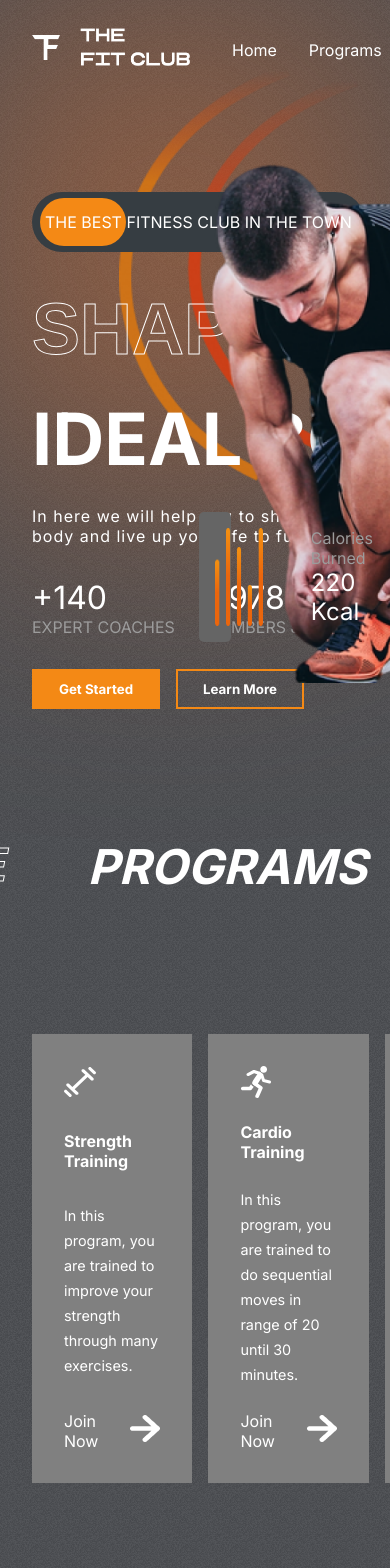
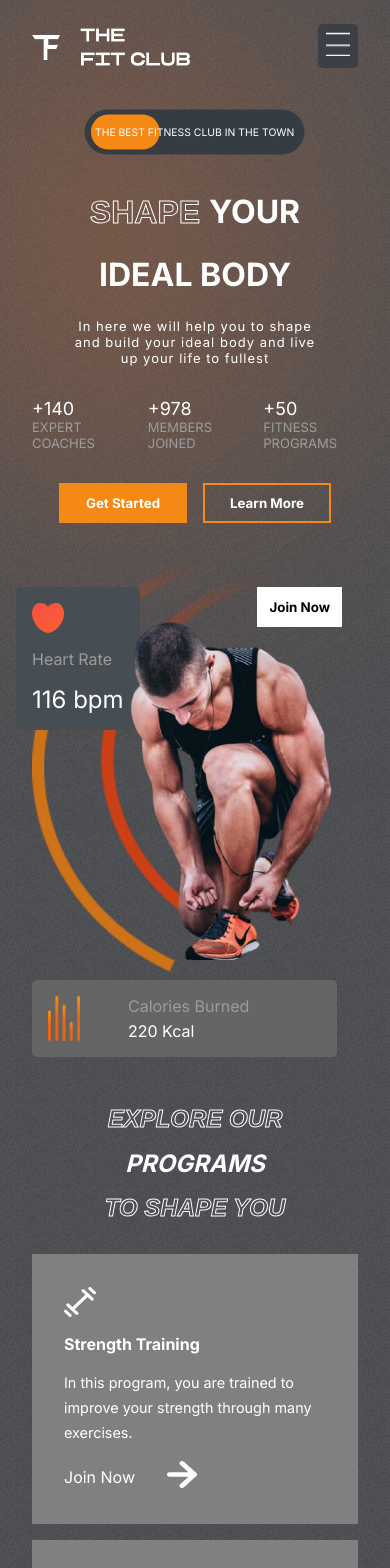
Before and after one commit to alveswellingtonn/Gym-React, a React (Create React App) app: page / in a window 390 px wide. Shown: the top 1568 px of the page. Built offline with nearby package versions, Linux system fonts and the light colour scheme.

Commit message:
making Responsive - Auto Scroll

```diff
--- a/package.json
+++ b/package.json
@@ -11,6 +11,7 @@
     "react": "^18.2.0",
     "react-dom": "^18.2.0",
     "react-scripts": "5.0.1",
+    "react-scroll": "^1.8.9",
     "web-vitals": "^2.1.4"
   },
   "scripts": {
--- a/src/components/Header/Header.css
+++ b/src/components/Header/Header.css
@@ -20,3 +20,17 @@
    color: var(--orange);
    cursor: pointer;
 }
+
+@media screen and (max-width: 768px) {
+    .header>:nth-child(2) {
+        position: fixed;
+        right: 2rem;
+        z-index: 99;
+    }
+
+    .header-menu {
+        flex-direction: column;
+        background-color: var(--appColor);
+        padding: 2rem;
+    }
+}
--- a/src/components/Header/Header.jsx
+++ b/src/components/Header/Header.jsx
@@ -1,20 +1,78 @@
-import React from 'react';
+import React, { useState } from 'react';
 import './Header.css';
 
 import Logo from '../../assets/logo.png';
+import Bars from '../../assets/bars.png';
+
+import { Link } from 'react-scroll';
 
 const Header = () => {
+
+  const mobile = window.innerWidth <= 768 ? true : false;
+  const [menuOpened, setMenuOpened] = useState(false);
+
   return (
     <div className='header'>
-        <img src={Logo} alt="logo" className='logo' />
+      <img src={Logo} alt="logo" className='logo' />
+
+      {(menuOpened === false && mobile === true) ? (
+        <div
+          style={{
+            backgroundColor: 'var(--appColor)',
+            padding: '0.5rem',
+            borderRadius: '5px'
+          }}
+
+          onClick={() => setMenuOpened(true)}
+        >
+          <img src={Bars} alt="bars" style={{ width: '1.5rem', height: '1.5rem' }} />
+        </div>
+      ) :
 
         <ul className='header-menu'>
-            <li>Home</li>
-            <li>Programs</li>
-            <li>Why us</li>
-            <li>Plans</li>
-            <li>Testimonials</li>
+          <li>
+          <Link
+              onClick={() => setMenuOpened(false)}
+              to='home'
+              span={true}
+              smooth={true}
+            >Home</Link>
+          </li>
+          <li>
+          <Link
+              onClick={() => setMenuOpened(false)}
+              to='programs'
+              span={true}
+              smooth={true}
+            >Programs</Link>
+          </li>
+          <li>
+            <Link
+              onClick={() => setMenuOpened(false)}
+              to='reasons'
+              span={true}
+              smooth={true}
+            >Why us</Link>
+          </li>
+          <li>
+            <Link
+              onClick={() => setMenuOpened(false)}
+              to='plans'
+              span={true}
+              smooth={true}
+            >Plans</Link>
+          </li>
+          <li>
+            <Link
+              onClick={() => setMenuOpened(false)}
+              to='testimonials'
+              span={true}
+              smooth={true}
+            >Testimonials</Link>
+          </li>
         </ul>
+
+      }
     </div>
   )
 }
--- a/src/components/Hero/Hero.css
+++ b/src/components/Hero/Hero.css
@@ -189,3 +189,84 @@
     height: 30rem;
     left: 0;
 }
+
+@media screen and (max-width: 768px) {
+    .hero {
+        flex-direction: column;
+    }
+
+    .hero-blur{
+        width: 14rem;
+    }
+
+    .the-best-ad {
+        margin-top: 0;
+        font-size: small;
+        align-self: center;
+        transform: scale(0.8);
+    }
+
+    .hero-text {
+        font-size: xx-large;
+        align-items: center;
+        justify-content: center;
+    }
+
+    .hero-text > div:nth-of-type(3) {
+        font-size: small;
+        font-weight: 200;
+        letter-spacing: 1px;
+        text-align: center;
+    }
+
+    .hero-buttons {
+        justify-content: center;
+    }
+
+    .figures > div > span:nth-of-type(1) {
+        font-size: large;
+    }
+
+    .figures > div > span:nth-of-type(2) {
+        font-size: small;
+    }
+
+    .right-h {
+        position: relative;
+        background: none;
+    }
+
+    .heart-rate {
+        left: 1rem;
+        top: 2rem;
+    }
+
+    .calories {
+        position: relative;
+        top: 5rem;
+        left: 2rem;
+    }
+
+    .calories>img {
+        width: 2rem;
+    }
+
+    .calories > div > :nth-child(2) {
+        color: white;
+        font-size: 1rem;
+    }
+
+    .hero-image {
+        position: relative;
+        width: 15rem;
+        left: 7rem;
+        top: 4rem;
+        align-self: center;
+    }
+
+    .hero-image-back {
+        width: 15rem;
+        left: 2rem;
+        top: 0rem;
+    }
+}
--- a/src/components/Hero/Hero.jsx
+++ b/src/components/Hero/Hero.jsx
@@ -12,17 +12,19 @@ import Calories from "../../assets/calories.png";
 
 const Hero = () => {
 
-    const transition = { type: 'spring', duration: 3 }
+    const transition = { type: 'spring', duration: 3 };
+
+    const mobile = window.innerWidth<=768 ? true : false;
 
     return (
-        <div className='hero'>
+        <div className='hero' id='home'>
             <div className="blur hero-blur"></div>
             <div className='left-h'>
                 <Header />
 
                 <div className='the-best-ad'>
                     <motion.div
-                        initial={{ left: '238px' }}
+                        initial={{ left: mobile ? "165px" : "238px"}}
                         whileInView={{ left: '8px' }}
                         transition={{ ...transition, type: 'tween' }}
                     >
--- a/src/components/Join/Join.css
+++ b/src/components/Join/Join.css
@@ -53,3 +53,19 @@
     background-color: var(--orange);
     color: white;
 }
+
+@media screen and (max-width: 768px) {
+    .Join {
+        flex-direction: column;
+        gap: 1rem;
+    }
+
+    .left-j {
+        flex-direction: column;
+        font-size: x-large;
+    }
+
+    .right-j {
+        padding: 2rem;
+    }
+}
--- a/src/components/Plans/Plans.css
+++ b/src/components/Plans/Plans.css
@@ -85,3 +85,17 @@
     top: 10rem;
     right: 0rem;
 }
+
+@media screen and (max-width: 768px) {
+    .plans{
+        flex-direction: column;
+    }
+
+    .programs-categories {
+        flex-direction: column;
+    }
+
+    .plans>:nth-child(2) {
+        transform: none;
+    }
+}
--- a/src/components/Plans/Plans.jsx
+++ b/src/components/Plans/Plans.jsx
@@ -7,7 +7,7 @@ import whiteTick from '../../assets/whiteTick.png';
 
 const Plans = () => {
     return (
-        <div className='plans-container'>
+        <div className='plans-container' id='plans'>
             <div className='blur plans-blur-1'></div>
             <div className='blur plans-blur-2'></div>
             <div className="programs-header" style={{ gap: '2rem' }}>
--- a/src/components/Programs/Programs.css
+++ b/src/components/Programs/Programs.css
@@ -38,8 +38,8 @@
 }
 
 .category>:nth-child(2) {
-   font-size: 1rem;
-   font-weight: bold;
+    font-size: 1rem;
+    font-weight: bold;
 }
 
 .category>:nth-child(3) {
@@ -61,3 +61,18 @@
     background: var(--planCard);
     cursor: pointer;
 }
+
+@media screen and (max-width: 768px) {
+    .programs-header {
+        flex-direction: column;
+        gap: 1rem;
+        font-size: x-large;
+        align-items: center;
+        justify-content: center;
+        margin-top: 2rem;
+    }
+
+    .programs-categories {
+        flex-direction: column;
+    }
+}
--- a/src/components/Reasons/Reasons.css
+++ b/src/components/Reasons/Reasons.css
@@ -86,3 +86,30 @@
 .partners>img {
     width: 2.5rem;
 }
+
+@media screen and (max-width: 768px) {
+    .Reasons{
+        flex-direction: column;
+    }
+
+    .left-r {
+        grid-auto-rows: auto;
+        overflow: hidden;
+    }
+
+    .left-r > :nth-child(1) {
+        width: 7rem;
+        height: 17rem;
+    }
+    .left-r > :nth-child(2) {
+        width: 15rem;
+        height: 10rem;
+    }
+    .left-r > :nth-child(3) {
+        width: 7rem;
+    }
+    .left-r > :nth-child(4) {
+        width: 7rem;
+        height: 6rem;
+    }
+}
--- a/src/components/Testimonials/Testimonials.css
+++ b/src/components/Testimonials/Testimonials.css
@@ -76,3 +76,40 @@
     width: 1.5rem;
     cursor: pointer;
 }
+
+@media screen and (max-width: 768px) {
+    .Testimonials {
+        flex-direction: column;
+    }
+
+    .left-t>:nth-child(2),
+    .left-t>:nth-child(3) {
+        font-size: xx-large;
+    }
+
+    .right-t {
+        display: flex;
+        flex-direction: column;
+        align-items: center;
+        justify-content: center;
+        gap: 2rem;
+    }
+
+    .right-t>div {
+        position: relative;
+        display: none;
+    }
+
+    .right-t>img {
+        top: 0;
+        right: 0;
+        position: relative;
+        align-self: center;
+    }
+
+    .right-t>:last-child {
+        display: block;
+        bottom: 0;
+        left: 0;
+    }
+}
--- a/src/components/Testimonials/Testimonials.jsx
+++ b/src/components/Testimonials/Testimonials.jsx
@@ -16,7 +16,7 @@ const Testimonials = () => {
     const transition = { type: 'spring', duration: 3 }
 
     return (
-        <div className='Testimonials'>
+        <div className='Testimonials' id='testimonials'>
             <div className="left-t">
                 <span>Testimonials</span>
                 <span className='stroke-text'>What they</span>
```
Also changed, not shown: 1 other file (tests, documents, lock files or other folders).
